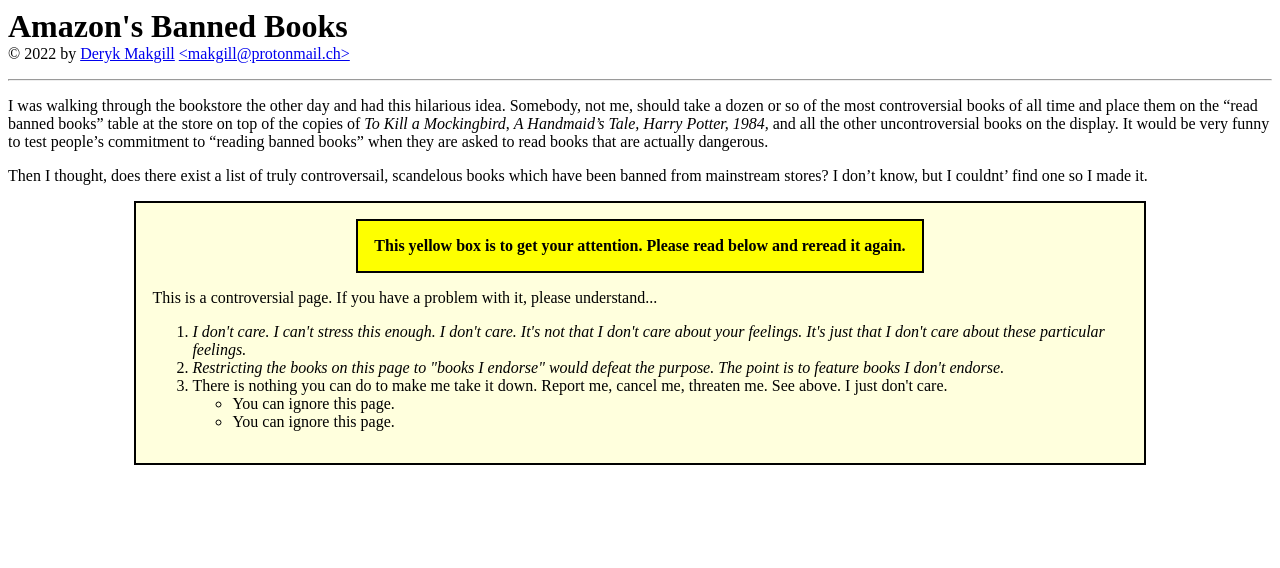
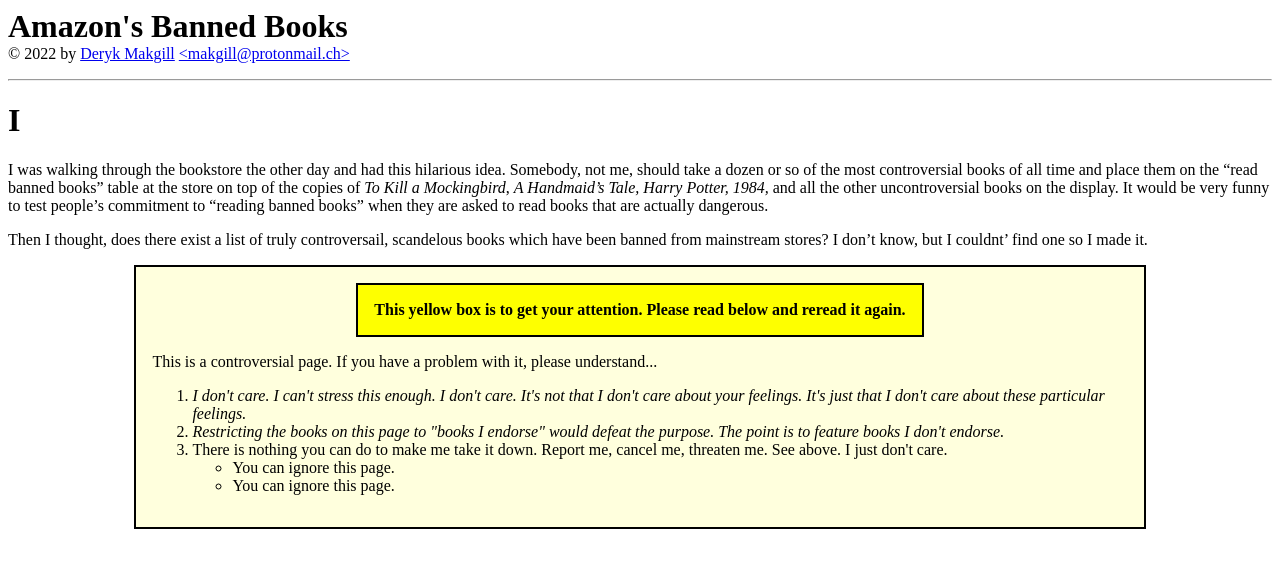
Before and after one commit to dmkgll/dmkgll, a Jekyll site: the page built from _posts/2022-08-26-ba.md, in a window 1280 px wide. Shown: the top 568 px of the page. Built offline with Jekyll 4.4.1, drawn with Linux system fonts in a browser that asks for light colours.

Commit message:
Update 2022-08-26-ba.md

```diff
--- a/_posts/2022-08-26-ba.md
+++ b/_posts/2022-08-26-ba.md
@@ -11,6 +11,8 @@ permalink: ba
  </p>
 
 ---
+
+# I
 
 I was walking through the bookstore the other day and had this hilarious idea. Somebody, not me, should take a dozen or so of the most controversial books of all time and place them on the "read banned books" table at the store on top of the copies of *To Kill a Mockingbird*, *A Handmaid's Tale,* *Harry Potter,* *1984,* and all the other uncontroversial books on the display. It would be very funny to test people's commitment to "reading banned books" when they are asked to read books that are actually dangerous.
 
```
